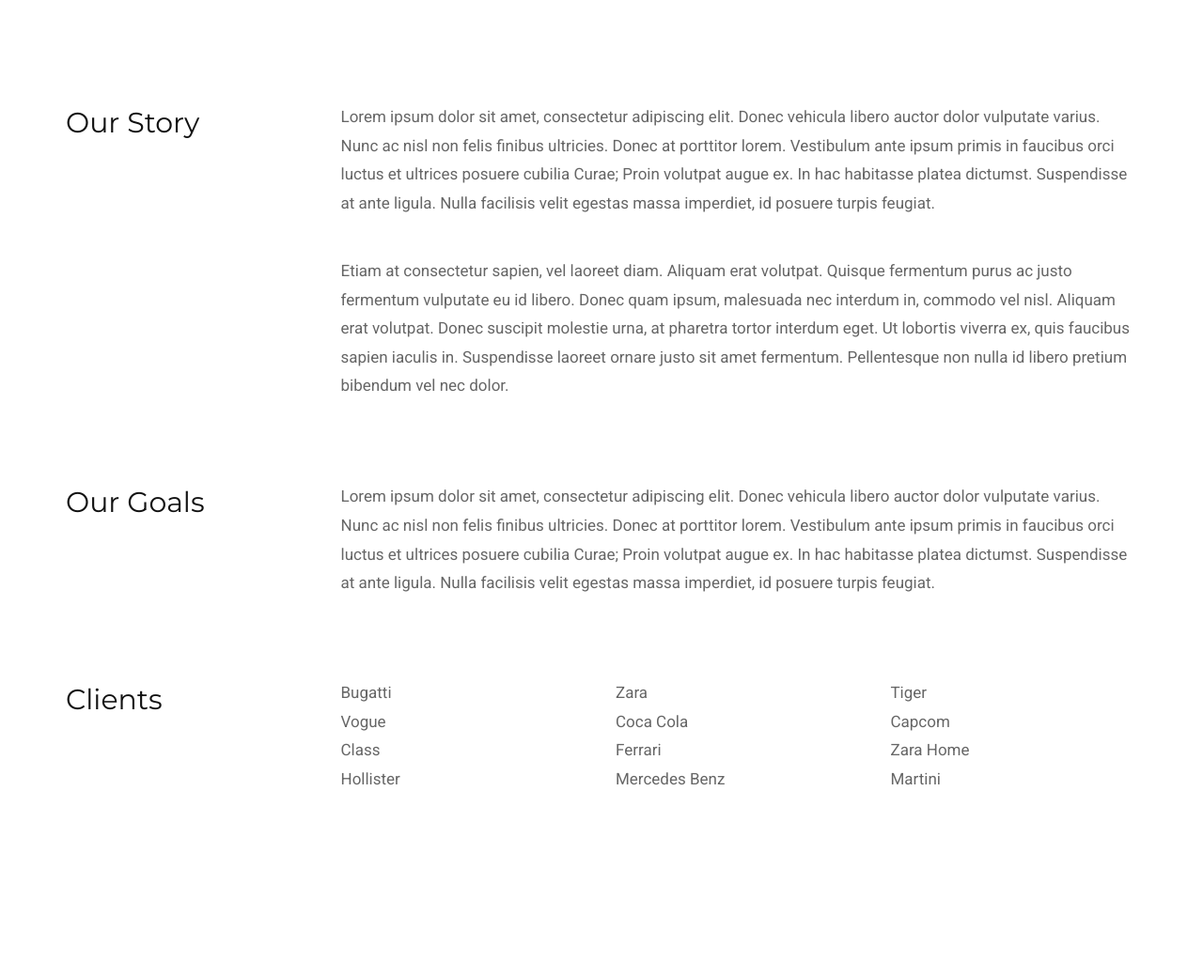
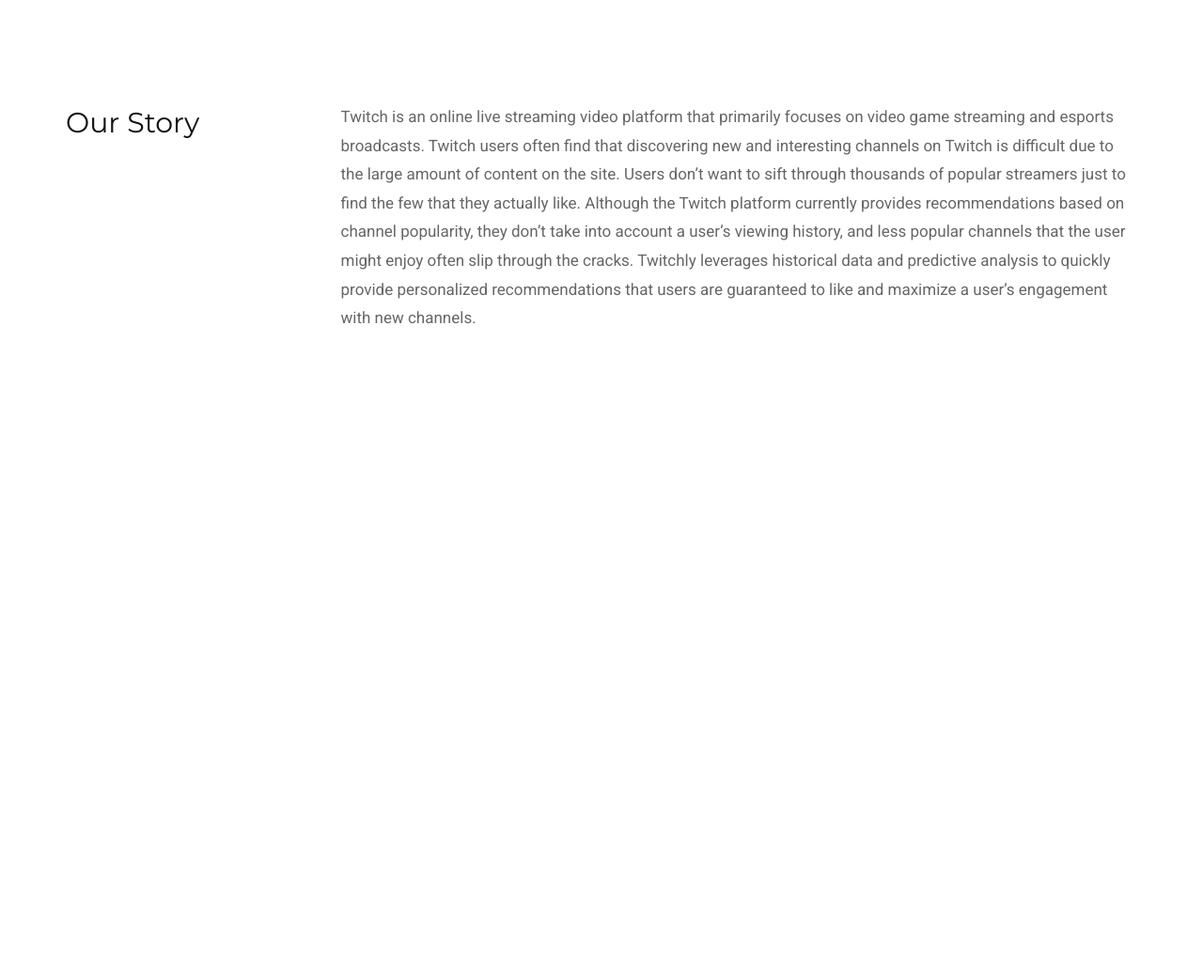
Before and after one commit to krhavien/Twitchly, a Flask app: page /about in a window 1280 px wide. Shown: the part 551-1591 px from the top of the page at 94% size. After the commit the page ends 896 px from the top, so only its background shows below. Run offline with Flask 2, Linux system fonts and the light colour scheme; parts of the project's set-up code (start-up, migrations or seed data) failed here and were passed over; some libraries are stand-ins or nearby versions; some web fonts are replaced.

Commit message:
Update the Latin text for About

```diff
--- a/flask-web/templates/about.html
+++ b/flask-web/templates/about.html
@@ -16,56 +16,9 @@
             <h2>Our Story</h2>
          </div>
          <div class="col-md-9">
-            <p>
-               Lorem ipsum dolor sit amet, consectetur adipiscing elit. Donec vehicula libero auctor dolor vulputate varius. Nunc ac nisl non felis finibus ultricies. Donec at porttitor lorem. Vestibulum ante ipsum primis in faucibus orci luctus et ultrices posuere cubilia Curae; Proin volutpat augue ex. In hac habitasse platea dictumst. Suspendisse at ante ligula. Nulla facilisis velit egestas massa imperdiet, id posuere turpis feugiat.
-            </p>
-            <br>
-            <p>
-               Etiam at consectetur sapien, vel laoreet diam. Aliquam erat volutpat. Quisque fermentum purus ac justo fermentum vulputate eu id libero. Donec quam ipsum, malesuada nec interdum in, commodo vel nisl. Aliquam erat volutpat. Donec suscipit molestie urna, at pharetra tortor interdum eget. Ut lobortis viverra ex, quis faucibus sapien iaculis in. Suspendisse laoreet ornare justo sit amet fermentum. Pellentesque non nulla id libero pretium bibendum vel nec dolor.
-            </p>
-         </div>
-      </div>
-      <div class="row margin-top-45">
-         <div class="col-md-3">
-            <h2>Our Goals</h2>
-         </div>
-         <div class="col-md-9">
-            <p>
-               Lorem ipsum dolor sit amet, consectetur adipiscing elit. Donec vehicula libero auctor dolor vulputate varius. Nunc ac nisl non felis finibus ultricies. Donec at porttitor lorem. Vestibulum ante ipsum primis in faucibus orci luctus et ultrices posuere cubilia Curae; Proin volutpat augue ex. In hac habitasse platea dictumst. Suspendisse at ante ligula. Nulla facilisis velit egestas massa imperdiet, id posuere turpis feugiat.
-            </p>
-         </div>
-      </div>
-      <div class="row margin-top-45">
-         <div class="col-md-3">
-            <h2>Clients</h2>
-         </div>
-         <div class="col-md-9">
-            <div class="row">
-               <div class="col-md-4">
-                  <ul class="list-unstyled">
-                     <li>Bugatti</li>
-                     <li>Vogue</li>
-                     <li>Class</li>
-                     <li>Hollister</li>
-                  </ul>
-               </div>
-               <div class="col-md-4">
-                  <ul class="list-unstyled">
-                     <li>Zara</li>
-                     <li>Coca Cola</li>
-                     <li>Ferrari</li>
-                     <li>Mercedes Benz</li>
-                  </ul>
-               </div>
-               <div class="col-md-4">
-                  <ul class="list-unstyled">
-                     <li>Tiger</li>
-                     <li>Capcom</li>
-                     <li>Zara Home</li>
-                     <li>Martini</li>
-                  </ul>
-               </div>
-            </div>
+           <p>
+           Twitch is an online live streaming video platform that primarily focuses on video game streaming and esports broadcasts. Twitch users often find that discovering new and interesting channels on Twitch is difficult due to the large amount of content on the site. Users don’t want to sift through thousands of popular streamers just to find the few that they actually like. Although the Twitch platform currently provides recommendations based on channel popularity, they don’t take into account a user’s viewing history, and less popular channels that the user might enjoy often slip through the cracks. Twitchly leverages historical data and predictive analysis to quickly provide personalized recommendations that users are guaranteed to like and maximize a user’s engagement with new channels.
+           </p>
          </div>
       </div>
    </div>
```
